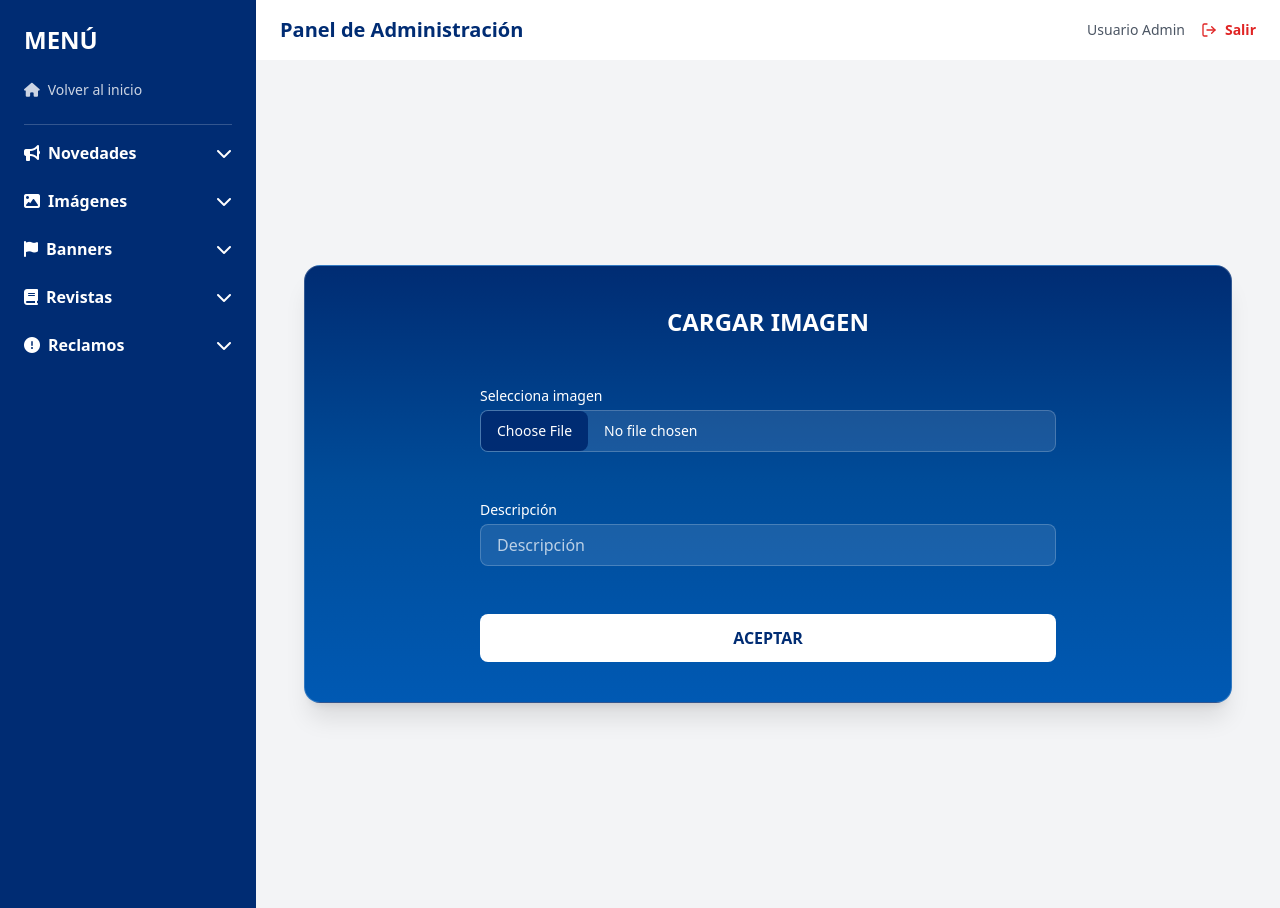
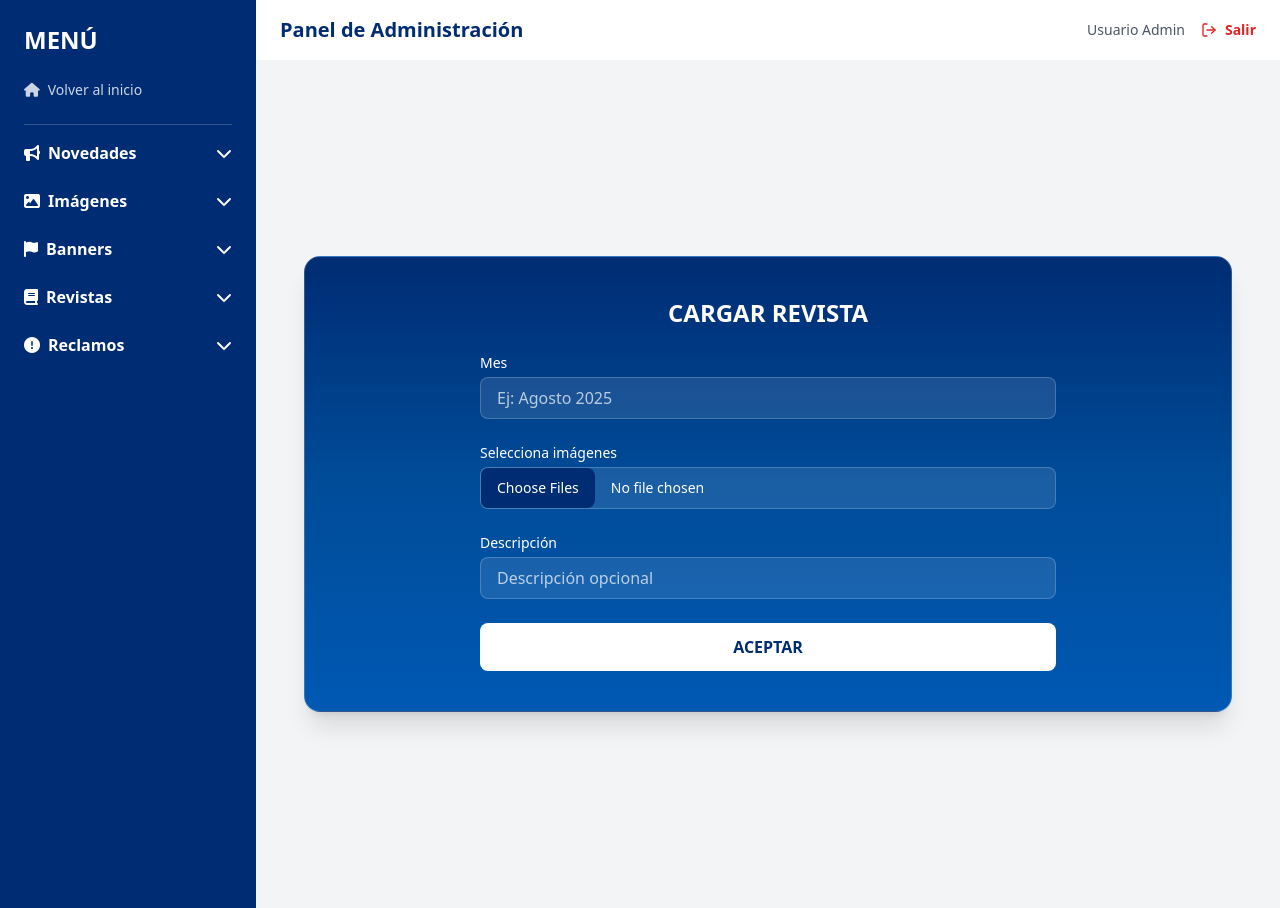
Before and after one commit to JosePolvora/VecinalFront, a React (Vite) app: page /adminpanel/formimagen in a window 1280 px wide. Built offline with nearby package versions, Linux system fonts and the light colour scheme; sample sign-in values are in the browser's storage.

Commit message:
actualizacion form revista

```diff
--- a/src/componentes/admin/FormSubirImagen.jsx
+++ b/src/componentes/admin/FormSubirImagen.jsx
@@ -1,58 +1,176 @@
+// import React, { useState } from "react";
+// import axios from "axios";
+
+// import { API_URL } from "../../config";
+
+// const FormSubirImagen = () => {
+//   const [imagen, setImagen] = useState(null);
+//   const [descripcion, setDescripcion] = useState("");
+//   const [mensaje, setMensaje] = useState("");
+//   const [cargando, setCargando] = useState(false);
+
+//   const handleFileChange = (e) => {
+//     setImagen(e.target.files[0]);
+//   };
+
+//   const handleSubmit = async (e) => {
+//     e.preventDefault();
+
+//     if (!imagen) {
+//       setMensaje("Por favor, selecciona una imagen");
+//       return;
+//     }
+
+//     const formData = new FormData();
+//     formData.append("imagen", imagen);
+//     formData.append("descripcion", descripcion);
+
+//     // try {
+//     //   setCargando(true);
+//     //   const res = await axios.post(
+//     //     "http://localhost:3000/api/imagenes",
+//     //     formData,
+//     //     {
+//     //       headers: {
+//     //         "Content-Type": "multipart/form-data",
+//     //       },
+//     //     }
+//     //   );
+//     try {
+//       setCargando(true);
+//       const res = await axios.post(`${API_URL}/imagenes`, formData, {
+//         headers: {
+//           "Content-Type": "multipart/form-data",
+//         },
+//       });
+
+//       setMensaje("✅ Imagen subida con éxito");
+//       setImagen(null);
+//       setDescripcion("");
+//     } catch (error) {
+//       console.error(
+//         "Error al subir la imagen:",
+//         error.response?.data || error.message
+//       );
+//       setMensaje("❌ Error al subir la imagen");
+//     } finally {
+//       setCargando(false);
+//     }
+//   };
+
+//   return (
+//     <div className="min-h-screen flex justify-center items-center p-4 sm:p-6">
+//       <div className="bg-gradient-to-b from-[#002c73] via-[#004c99] to-[#0059b3] rounded-2xl border border-white/20 p-6 sm:p-10 w-full max-w-6xl shadow-xl backdrop-blur-md">
+//         <form
+//           onSubmit={handleSubmit}
+//           className="max-w-xl mx-auto text-white space-y-12"
+//         >
+//           <h2 className="text-2xl font-bold text-center">CARGAR IMAGEN</h2>
+
+//           <div>
+//             <label className="block mb-1 text-sm font-medium">
+//               Selecciona imagen
+//             </label>
+//             <input
+//               type="file"
+//               onChange={handleFileChange}
+//               accept="image/*"
+//               className="w-full text-sm text-white
+//              file:!bg-[#002c73]
+//              file:!border-none
+//              file:!text-white
+//              file:px-4
+//              file:py-2
+//              file:rounded-lg
+//              file:cursor-pointer
+//              bg-white/10
+//              border border-white/20
+//              rounded-lg"
+//             />
+//           </div>
+
+//           <div>
+//             <label className="block mb-1 text-sm font-medium">
+//               Descripción
+//             </label>
+//             <input
+//               type="text"
+//               value={descripcion}
+//               onChange={(e) => setDescripcion(e.target.value)}
+//               placeholder="Descripción"
+//               required
+//               className="w-full px-4 py-2 bg-white/10 border border-white/20 rounded-lg focus:outline-none focus:ring-2 focus:ring-white placeholder-white/70"
+//             />
+//           </div>
+
+//           <button
+//             type="submit"
+//             disabled={cargando}
+//             className="w-full py-3 bg-white text-[#002c73] font-bold rounded-lg hover:bg-white/90 transition"
+//           >
+//             {cargando ? "Subiendo..." : "ACEPTAR"}
+//           </button>
+
+//           {mensaje && (
+//             <p className="text-center text-sm mt-4 text-white/90 font-semibold">
+//               {mensaje}
+//             </p>
+//           )}
+//         </form>
+//       </div>
+//     </div>
+//   );
+// };
+
+// export default FormSubirImagen;
+
+
 import React, { useState } from "react";
 import axios from "axios";
-
 import { API_URL } from "../../config";
 
 const FormSubirImagen = () => {
-  const [imagen, setImagen] = useState(null);
+  const [imagenes, setImagenes] = useState([]);
   const [descripcion, setDescripcion] = useState("");
+  const [mes, setMes] = useState("");
   const [mensaje, setMensaje] = useState("");
   const [cargando, setCargando] = useState(false);
 
+  // Manejar selección de múltiples archivos
   const handleFileChange = (e) => {
-    setImagen(e.target.files[0]);
+    setImagenes([...e.target.files]);
   };
 
   const handleSubmit = async (e) => {
     e.preventDefault();
 
-    if (!imagen) {
-      setMensaje("Por favor, selecciona una imagen");
+    if (imagenes.length === 0) {
+      setMensaje("Por favor, selecciona al menos una imagen");
+      return;
+    }
+    if (!mes) {
+      setMensaje("Por favor, indica el mes de la revista");
       return;
     }
 
     const formData = new FormData();
-    formData.append("imagen", imagen);
+    imagenes.forEach((img) => formData.append("imagenes", img));
     formData.append("descripcion", descripcion);
+    formData.append("mes", mes);
 
-    // try {
-    //   setCargando(true);
-    //   const res = await axios.post(
-    //     "http://localhost:3000/api/imagenes",
-    //     formData,
-    //     {
-    //       headers: {
-    //         "Content-Type": "multipart/form-data",
-    //       },
-    //     }
-    //   );
     try {
       setCargando(true);
-      const res = await axios.post(`${API_URL}/imagenes`, formData, {
-        headers: {
-          "Content-Type": "multipart/form-data",
-        },
+      const res = await axios.post(`${API_URL}/revistas`, formData, {
+        headers: { "Content-Type": "multipart/form-data" },
       });
 
-      setMensaje("✅ Imagen subida con éxito");
-      setImagen(null);
+      setMensaje("✅ Revista subida con éxito");
+      setImagenes([]);
       setDescripcion("");
+      setMes("");
     } catch (error) {
-      console.error(
-        "Error al subir la imagen:",
-        error.response?.data || error.message
-      );
-      setMensaje("❌ Error al subir la imagen");
+      console.error("Error al subir la revista:", error.response?.data || error.message);
+      setMensaje("❌ Error al subir la revista");
     } finally {
       setCargando(false);
     }
@@ -61,20 +179,28 @@ const FormSubirImagen = () => {
   return (
     <div className="min-h-screen flex justify-center items-center p-4 sm:p-6">
       <div className="bg-gradient-to-b from-[#002c73] via-[#004c99] to-[#0059b3] rounded-2xl border border-white/20 p-6 sm:p-10 w-full max-w-6xl shadow-xl backdrop-blur-md">
-        <form
-          onSubmit={handleSubmit}
-          className="max-w-xl mx-auto text-white space-y-12"
-        >
-          <h2 className="text-2xl font-bold text-center">CARGAR IMAGEN</h2>
+        <form onSubmit={handleSubmit} className="max-w-xl mx-auto text-white space-y-6">
+          <h2 className="text-2xl font-bold text-center">CARGAR REVISTA</h2>
 
           <div>
-            <label className="block mb-1 text-sm font-medium">
-              Selecciona imagen
-            </label>
+            <label className="block mb-1 text-sm font-medium">Mes</label>
+            <input
+              type="text"
+              value={mes}
+              onChange={(e) => setMes(e.target.value)}
+              placeholder="Ej: Agosto 2025"
+              required
+              className="w-full px-4 py-2 bg-white/10 border border-white/20 rounded-lg focus:outline-none focus:ring-2 focus:ring-white placeholder-white/70"
+            />
+          </div>
+
+          <div>
+            <label className="block mb-1 text-sm font-medium">Selecciona imágenes</label>
             <input
               type="file"
+              multiple
+              accept="image/*"
               onChange={handleFileChange}
-              accept="image/*"
               className="w-full text-sm text-white
                 file:!bg-[#002c73]
                 file:!border-none
@@ -90,15 +216,12 @@ const FormSubirImagen = () => {
           </div>
 
           <div>
-            <label className="block mb-1 text-sm font-medium">
-              Descripción
-            </label>
+            <label className="block mb-1 text-sm font-medium">Descripción</label>
             <input
               type="text"
               value={descripcion}
               onChange={(e) => setDescripcion(e.target.value)}
-              placeholder="Descripción"
-              required
+              placeholder="Descripción opcional"
               className="w-full px-4 py-2 bg-white/10 border border-white/20 rounded-lg focus:outline-none focus:ring-2 focus:ring-white placeholder-white/70"
             />
           </div>
@@ -112,9 +235,7 @@ const FormSubirImagen = () => {
           </button>
 
           {mensaje && (
-            <p className="text-center text-sm mt-4 text-white/90 font-semibold">
-              {mensaje}
-            </p>
+            <p className="text-center text-sm mt-4 text-white/90 font-semibold">{mensaje}</p>
           )}
         </form>
       </div>
```
Lines whose indentation alone changed are shown as unchanged.
